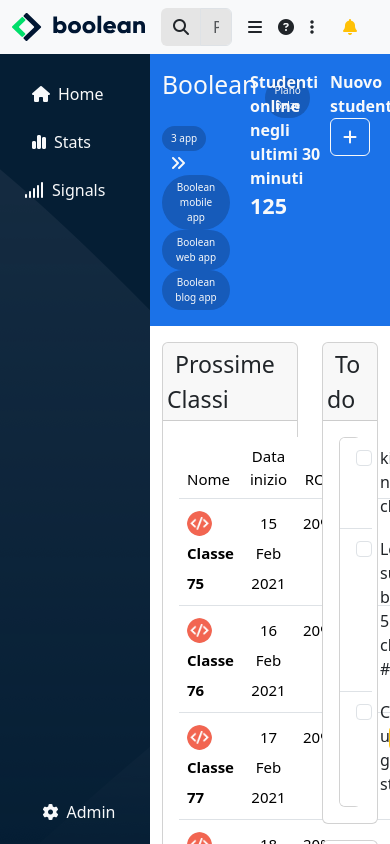
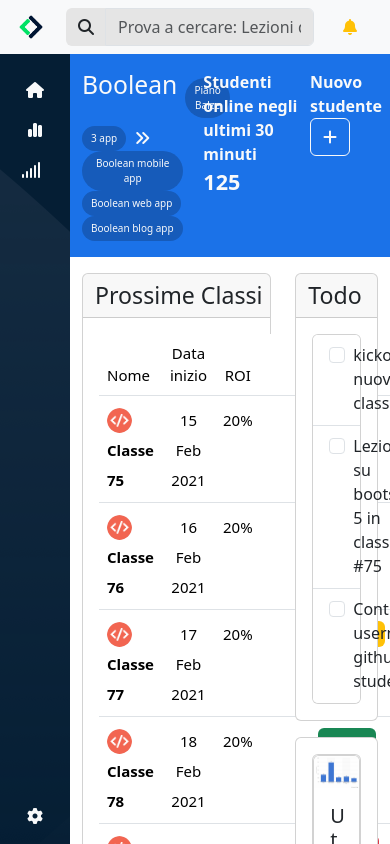
Before and after one commit to MattiaMorriale/html-css-bootstrap-dashboard, a plain HTML site: page index.html in a window 390 px wide. Drawn offline with nearby package versions, Linux system fonts and the light colour scheme.

Commit message:
responsive nav-bar and side-bar 0.6

```diff
--- a/css/style.css
+++ b/css/style.css
@@ -39,6 +39,10 @@
     width: 25px;
 }
 
+.my-nav-img{
+    height: 38px;
+}
+
 .my-code{
     background-color: #f26551;
     font-size: 15px;
@@ -57,3 +61,18 @@
     font-size: 15px;
     font-weight: normal;
 }
+
+@media screen and (max-width: 991.98px) {
+    .my-side-bar{
+        height: calc(100vh - 54px);
+        width: 70px;
+
+        background-image: url(../img/sidebar-bg.png);
+        background-color: #051e34;
+    }
+
+    .my-main{
+        height: calc(100vh - 54px);
+        width:  calc(100vw - 70px);
+    }
+}
--- a/index.html
+++ b/index.html
@@ -31,7 +31,8 @@
 
     <nav class="navbar bg-body-tertiary pe-2 ">
         <div class="container-fluid flex-nowrap gap-3 align-items-center">
-            <img src="img/logo.svg" alt="#">
+            <img class="d-none d-lg-block d-xxl-block" src="img/logo.svg" alt="#">
+            <img class="d-block d-lg-none d-xl-none d-xxl-none my-nav-img" src="img/mobile-logo-1.png" alt="#">
             <form class="d-flex w-100" role="search">
                 <div class="input-group">
                     <span class="input-group-text border-0 my-search" id="basic-addon1"><i class="fa-solid fa-magnifying-glass"></i></span>
@@ -39,9 +40,9 @@
                 </div>
             </form>
             <ul class="d-flex list-unstyled align-items-center gap-3 my-0 ">
-                <li><i class="fa-solid fa-bars"></i></li>
-                <li><i class="fa-solid fa-circle-question"></i></li>
-                <li><i class="fa-solid fa-ellipsis-vertical"></i></li>
+                <li class="d-none d-lg-block d-xxl-block"><i class="fa-solid fa-bars"></i></li>
+                <li class="d-none d-lg-block d-xxl-block"><i class="fa-solid fa-circle-question"></i></li>
+                <li class="d-none d-lg-block d-xxl-block"><i class="fa-solid fa-ellipsis-vertical"></i></li>
                 <li class="dropstart ">
                     <button class="btn btn-light" data-bs-toggle="dropdown" aria-expanded="false">
                         <i class="fa-solid fa-bell text-warning "></i>
@@ -79,12 +80,12 @@
 
             <div class="d-flex flex-column justify-content-between my-side-bar">
                 <ul class="d-flex flex-column align-items-center px-2 mt-4 gap-3">
-                    <li class="list-group-item border-0  w-100  p-1 text-start text-light my-list"><i class="fa-solid fa-house mx-2"></i><span>Home</span></li>
-                    <li class="list-group-item border-0  w-100  p-1 text-start text-light my-list"><i class="fa-solid fa-chart-simple mx-2 "></i><span>Stats</span></li>
-                    <li class="list-group-item border-0  w-100  p-1 text-start text-light my-list"><i class="fa-solid fa-signal me-2 "></i><span>Signals</span></li>
+                    <li class="list-group-item border-0  w-100  p-1 text-start text-light my-list d-flex  justify-content-center d-lg-block "><i class="fa-solid fa-house mx-2"></i><span class="d-none  d-lg-inline d-xl-inline-block d-xxl-inline-block ">Home</span></li>
+                    <li class="list-group-item border-0  w-100  p-1 text-start text-light my-list d-flex  justify-content-center d-lg-block "><i class="fa-solid fa-chart-simple mx-2"></i><span class="d-none  d-lg-inline d-xl-inline-block d-xxl-inline-block ">Stats</span></li>
+                    <li class="list-group-item border-0  w-100  p-1 text-start text-light my-list d-flex  justify-content-center d-lg-block "><i class="fa-solid fa-signal me-2"></i><span class="d-none d-lg-inline d-xl-inline-block d-xxl-inline-block ">Signals</span></li>
                 </ul>
                 <ul class="d-flex justify-content-center px-2">
-                    <li class="list-group-item text-light text-center w-100 p-1  my-list"><i class="fa-solid fa-gear mx-2 "></i><span>Admin</span></li>
+                    <li class="list-group-item text-light text-start w-100 p-1  my-list d-flex justify-content-center d-lg-block"><i class="fa-solid fa-gear mx-2 "></i><span class="d-none d-lg-inline d-xl-inline-block d-xxl-inline-block ">Admin</span></li>
                 </ul>
             </div>
 
```
Also changed, not shown: img/mobile-logo-1.png (added), img/mobile-logo.png (deleted).
